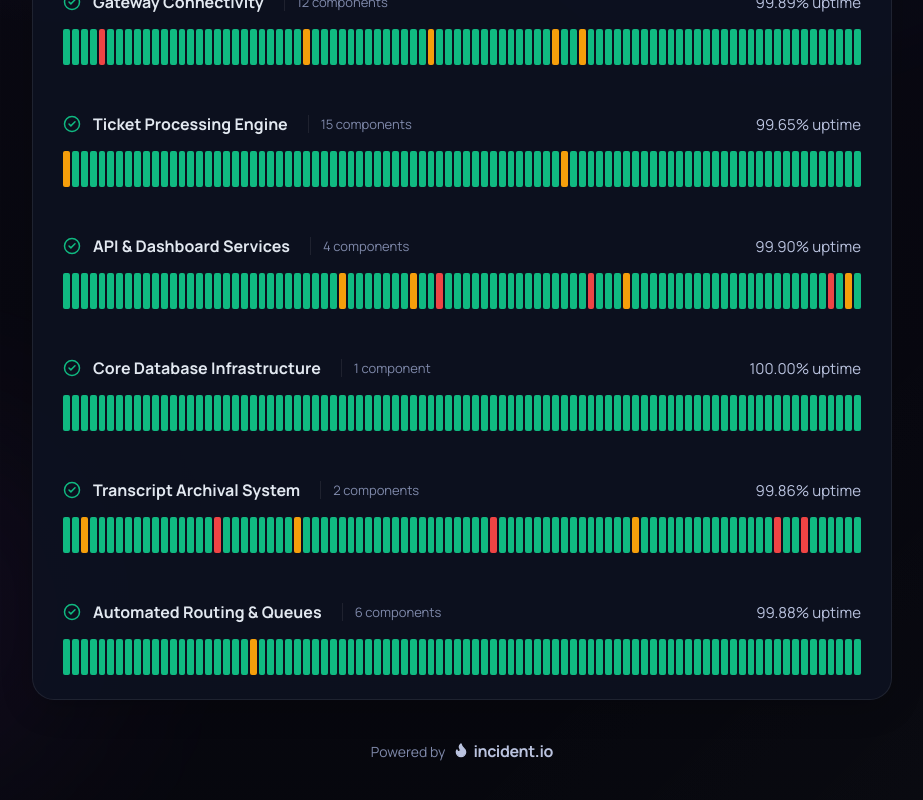
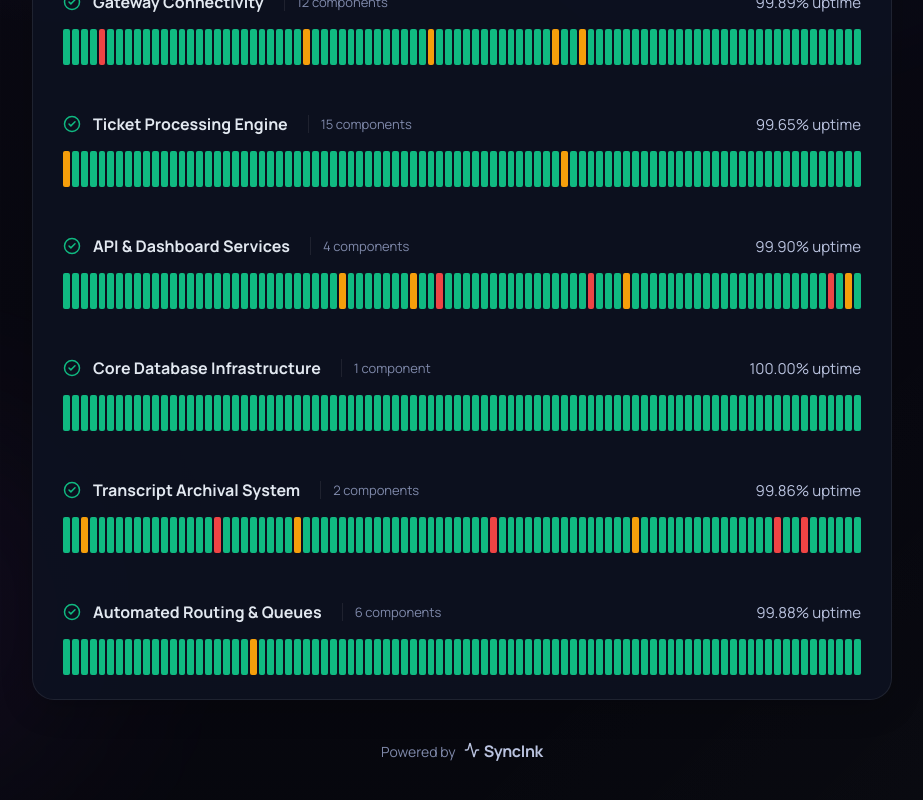
Before and after one commit to SyncInk/syncink-discord-ticket.bot, a React (Vite) app in the folder dashboard/: page /status in a window 1280 px wide. Shown: the part 687-1487 px from the top of the page, without its empty margins (178-1101 px from the left). Built offline with nearby package versions, Linux system fonts and the light colour scheme; no server answers.

Commit message:
refactor: update powered by footer to SyncInk instead of mock incident.io

```diff
--- a/dashboard/src/pages/StatusPage.jsx
+++ b/dashboard/src/pages/StatusPage.jsx
@@ -1,5 +1,5 @@
 import React, { useMemo } from 'react';
-import { Activity, CheckCircle2, AlertCircle, AlertTriangle, ChevronDown, Flame } from 'lucide-react';
+import { Activity, CheckCircle2, AlertCircle, AlertTriangle, ChevronDown } from 'lucide-react';
 import MarketingFrame from '../components/MarketingFrame';
 import './StatusPage.css';
 
@@ -195,8 +195,8 @@ export default function StatusPage({ user }) {
         <div className="status-powered-by">
           <span className="powered-text">Powered by</span>
           <div className="powered-logo">
-            <Flame size={16} fill="currentColor" />
-            <strong>incident.io</strong>
+            <Activity size={16} />
+            <strong>SyncInk</strong>
           </div>
         </div>
       </div>
```
